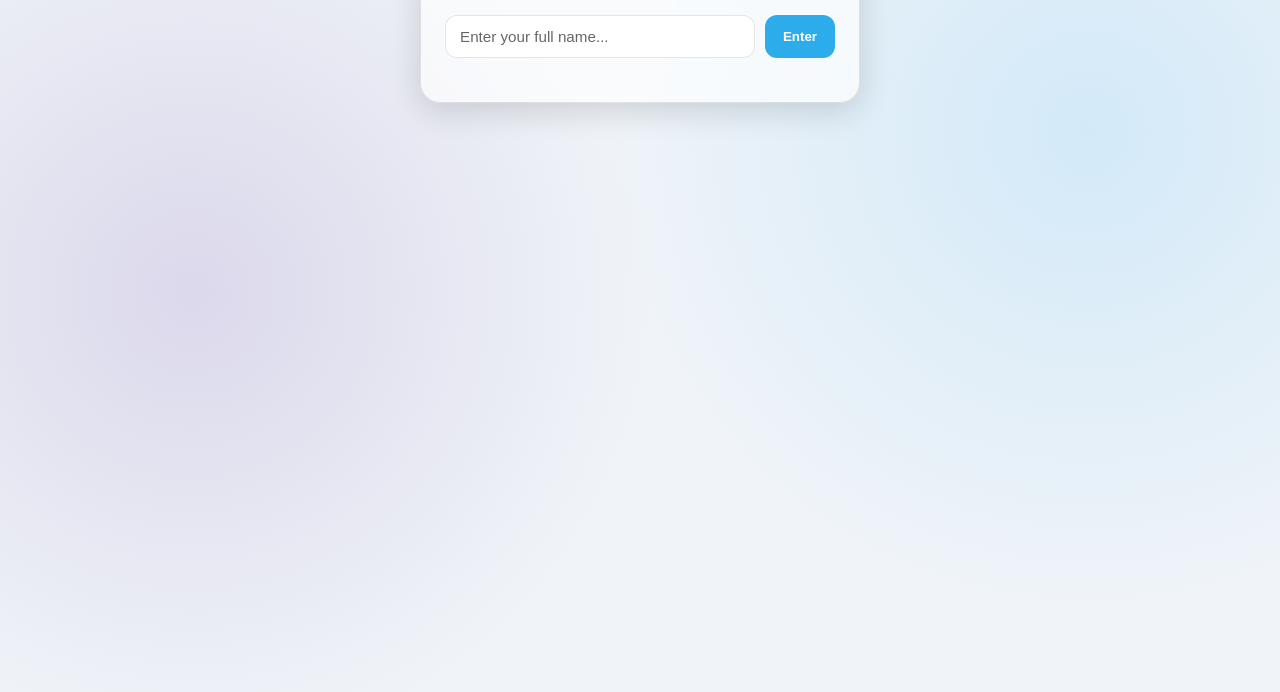
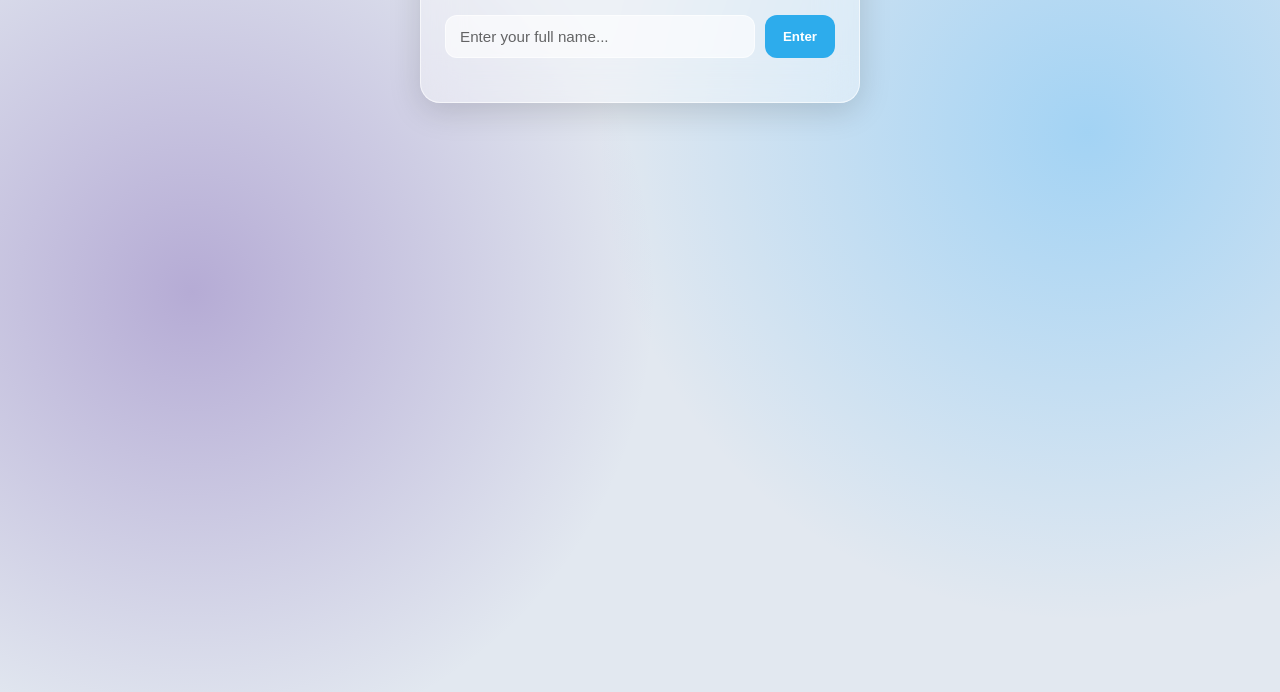
Before and after one commit to helenasaji/Moosik, a plain HTML site: page index.html in a window 1280 px wide. Shown: the part 108-800 px from the top of the page. Drawn offline with nearby package versions, Linux system fonts and the light colour scheme.

Commit message:
Update style.css

```diff
--- a/style.css
+++ b/style.css
@@ -17,18 +17,21 @@
 
 [data-theme="light"] {
     color-scheme: light;
-    --bg-main: #f0f4f8;
+    --bg-main: #e2e8f0;
     --text-primary: #0f172a;
     --text-secondary: rgba(0, 0, 0, 0.6);
-    --panel-bg: rgba(255, 255, 255, 0.65);
-    --input-bg: rgba(255, 255, 255, 0.9);
-    --border-color: rgba(0, 0, 0, 0.1);
-    --track-bg: rgba(255, 255, 255, 0.6);
-    --track-hover: rgba(255, 255, 255, 0.95);
-    --blob-1: rgba(98, 58, 162, 0.15);
-    --blob-2: rgba(45, 172, 252, 0.15);
+    --panel-bg: rgba(255, 255, 255, 0.4);
+
+    --input-bg: rgba(255, 255, 255, 0.6);
+    --border-color: rgba(255, 255, 255, 0.6);
+
+    --track-bg: rgba(255, 255, 255, 0.45);
+    --track-hover: rgba(255, 255, 255, 0.7);
+    --blob-1: rgba(98, 58, 162, 0.35);
+    --blob-2: rgba(45, 172, 252, 0.35);
+
     --h1-gradient: linear-gradient(90deg, #926f34, #b58d4a);
-    --btn-bg: #2dacec; /* Solid blue so white text is legible */
+    --btn-bg: #2dacec;
     --btn-text: #ffffff;
 }
 
```
